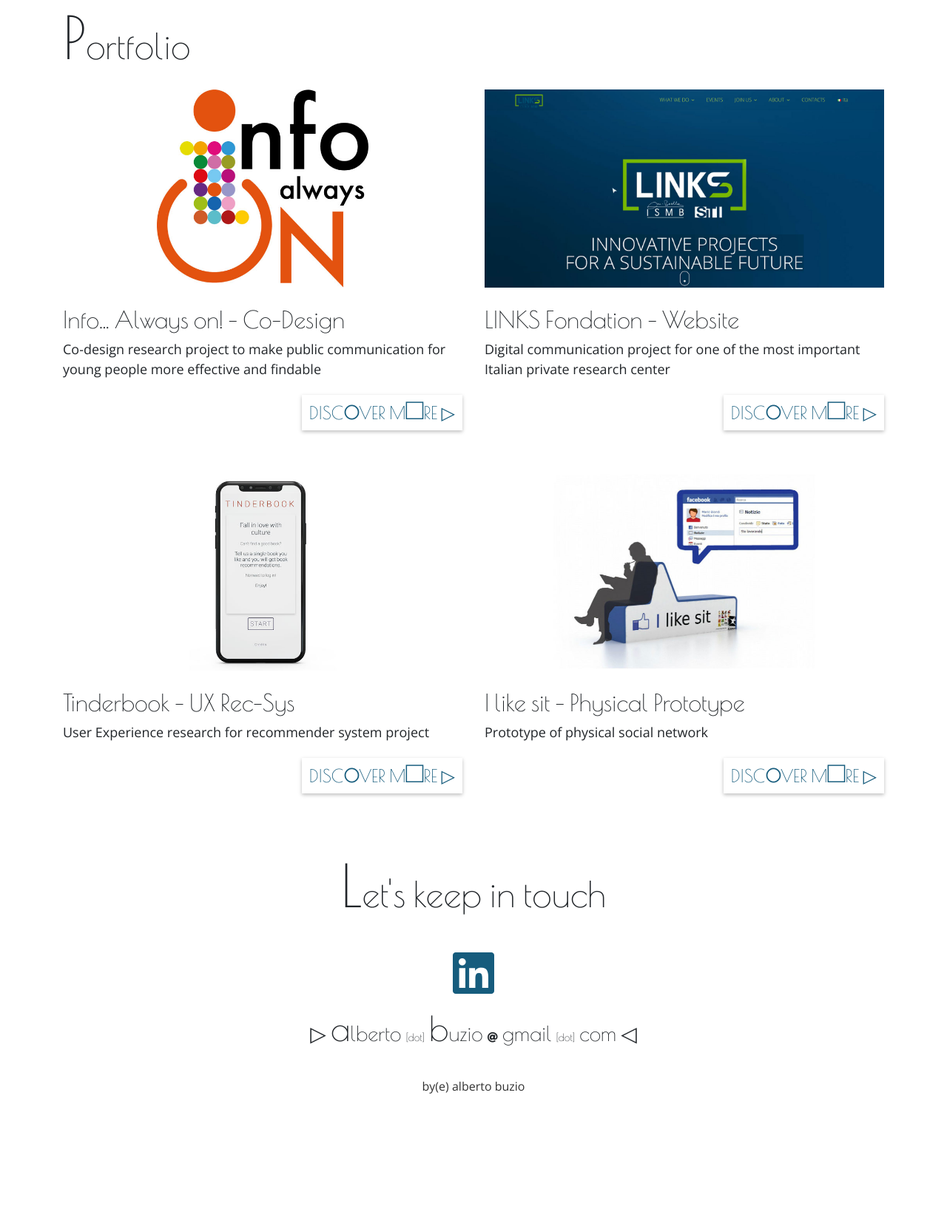
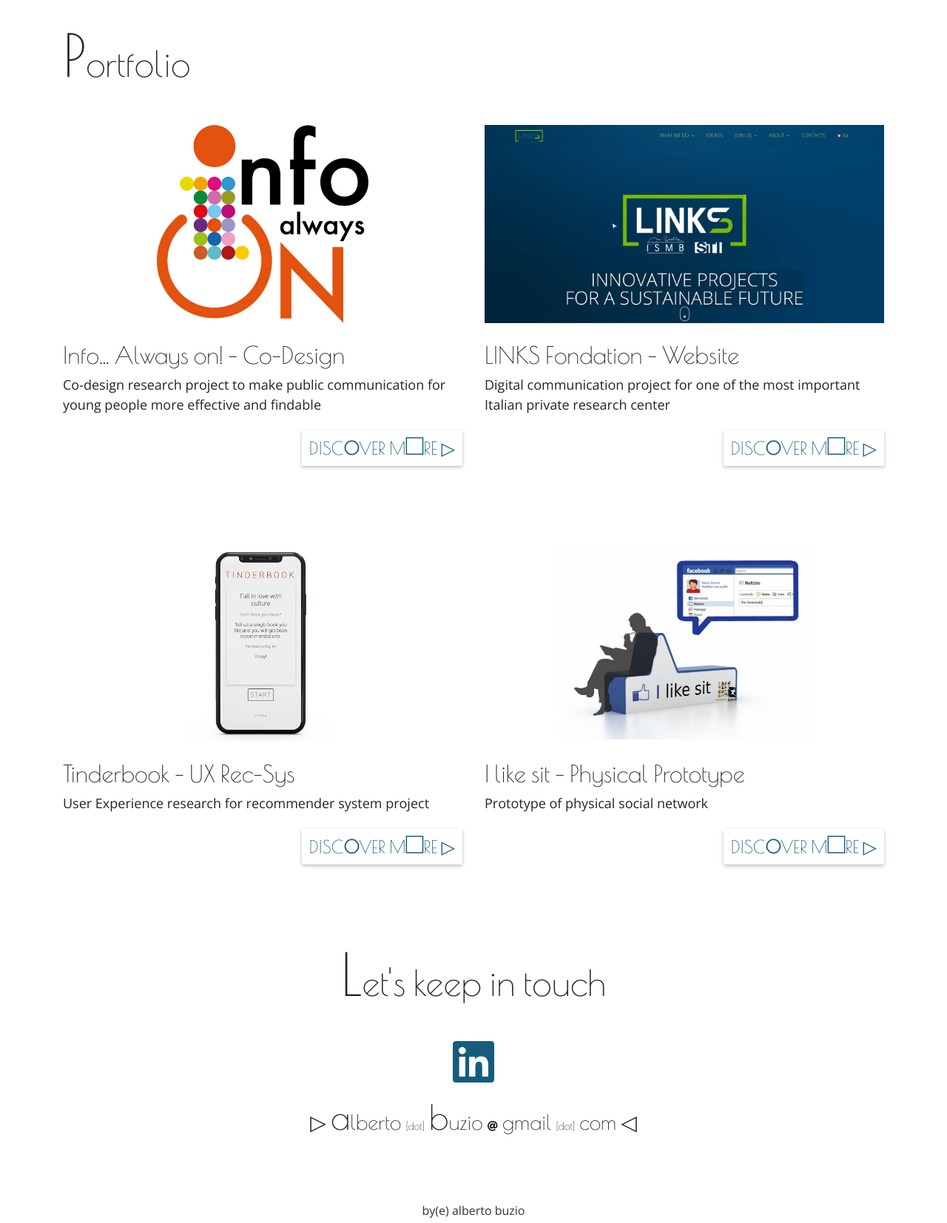
Before and after one commit to albertobuzio/ab.github.io, a plain HTML site: page index.html in a window 1280 px wide. Shown: the part 1780-3434 px from the top of the page at 74% size. Before the commit the page ends 3266 px from the top, so only its background shows below. Drawn offline with nearby package versions, Linux system fonts and the light colour scheme.

Commit message:
Update index.html

```diff
--- a/index.html
+++ b/index.html
@@ -105,10 +105,10 @@
             </div>
 
             <div class="row">
-                <div class="col-sm-6">
+                <div class="col-sm-6 mb-4">
                     <p><span class="interdisciplinary">o</span> <b>Design Thinking</b> methodology to understand <b>users needs</b>, behaviors and contexts, redefine problems and create innovative solutions to prototype and test.</p>
                 </div>
-                <div class="col-lg-6">
+                <div class="col-lg-6 mb-4">
                     <p><span class="interdisciplinary">&squ;</span> <b>Analytical Engineering</b> approach to manage <b>technological complexity</b>, define new processes and identify product and use requirements.</p>
 
                 </div>
@@ -196,7 +196,7 @@
             </div>
 
             <div class="row align-items-center">
-                <div class="col-lg-6">
+                <div class="col-lg-6 my-4">
                     <a href="portfolio/info-always-on.html"><img src="portfolio/img/InfoAlwaysOn/Logo_InfoAlwaysOn.jpg" alt="Info... Always on!" class="img_portfolio"></a>
                     &nbsp;
                     <h2>Info... Always on! - Co-Design</h2>
@@ -206,7 +206,7 @@
                     </div>
                 </div>
 
-                <div class="col-lg-6">
+                <div class="col-lg-6 my-4">
                     <a href="portfolio/links.html"><img src="portfolio/img/Links/LINKS_foundation-home.jpg" alt="LINKS Foundation" class="img_portfolio"></a>
                     &nbsp;
                     <h2>LINKS Fondation - Website</h2>
@@ -218,7 +218,7 @@
             </div>
             &nbsp;
             <div class="row align-items-center">
-                <div class="col-lg-6">
+                <div class="col-lg-6 my-4">
                     <a href="portfolio/tinderbook.html"><img src="portfolio/img/Tinderbook/Tinderbook_01.jpg" alt="Tindebook" class="img_portfolio"></a>
                     &nbsp;
                     <h2>Tinderbook - UX Rec-Sys</h2>
@@ -228,7 +228,7 @@
                     </div>
                 </div>
 
-                <div class="col-lg-6">
+                <div class="col-lg-6 my-4">
                     <a href="portfolio/i-like-sit.html"><img src="portfolio/img/ILikeSit/Facebook-chair_home.jpg" alt="I like sit" class="img_portfolio"></a>
                     &nbsp;
                     <h2>I like sit - Physical Prototype</h2>
@@ -265,7 +265,7 @@
     </section>
 
     <!-- Footer -->
-    <footer class="text-center">
+    <footer class="text-center mt-5">
         <div class="footer-below">
             <div class="container">
                 <div class="row">
```
